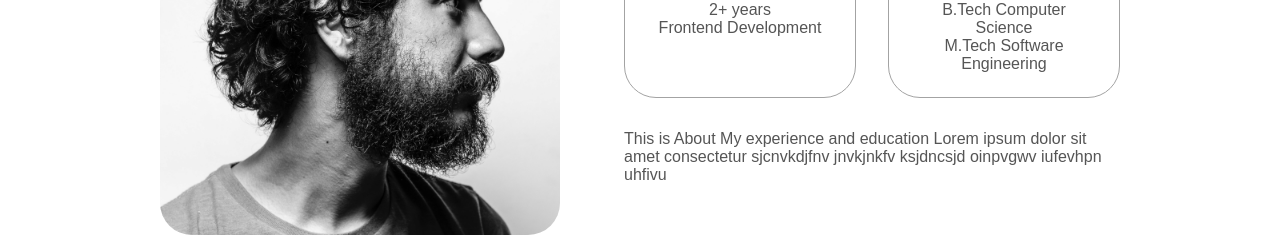
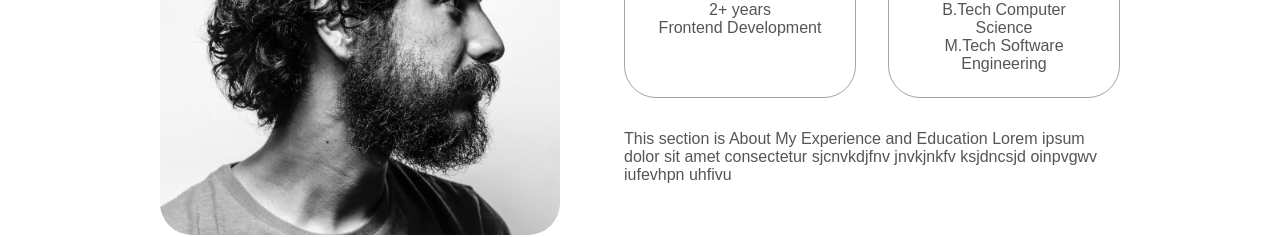
Before and after one commit to Thejshri-A/Portfolio-App-Three, a plain HTML site: page index.html in a window 1280 px wide. Shown: the part 1260-1497 px from the top of the page. Drawn offline with Linux system fonts and the light colour scheme; a web font is replaced by a local one.

Commit message:
Update index.html

```diff
--- a/index.html
+++ b/index.html
@@ -87,7 +87,7 @@
                         </div>
                     </div>
                     <div class="text-container">
-                        <p>This is About My experience and education Lorem ipsum dolor sit amet consectetur sjcnvkdjfnv jnvkjnkfv ksjdncsjd oinpvgwv iufevhpn uhfivu</p>
+                        <p>This section is About My Experience and Education Lorem ipsum dolor sit amet consectetur sjcnvkdjfnv jnvkjnkfv ksjdncsjd oinpvgwv iufevhpn uhfivu</p>
                     </div>
                 </div>
             </div>
```
